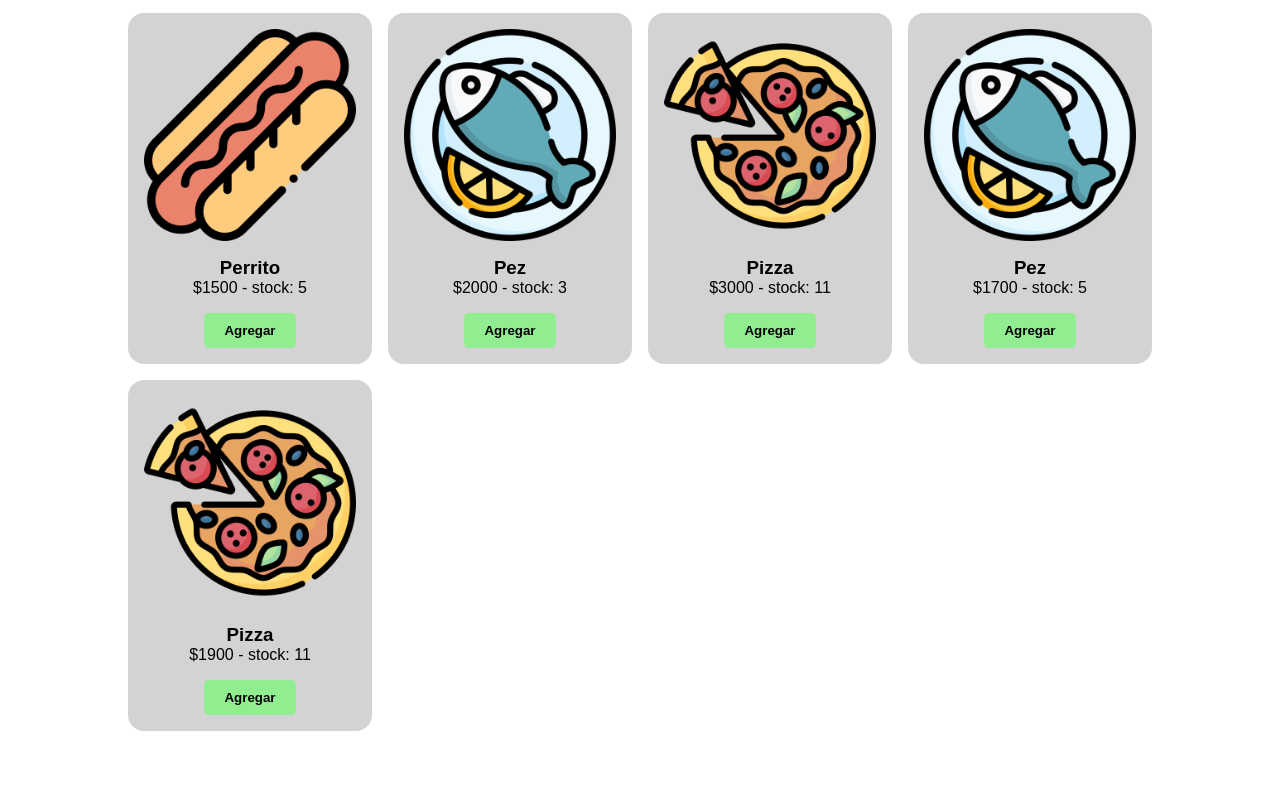
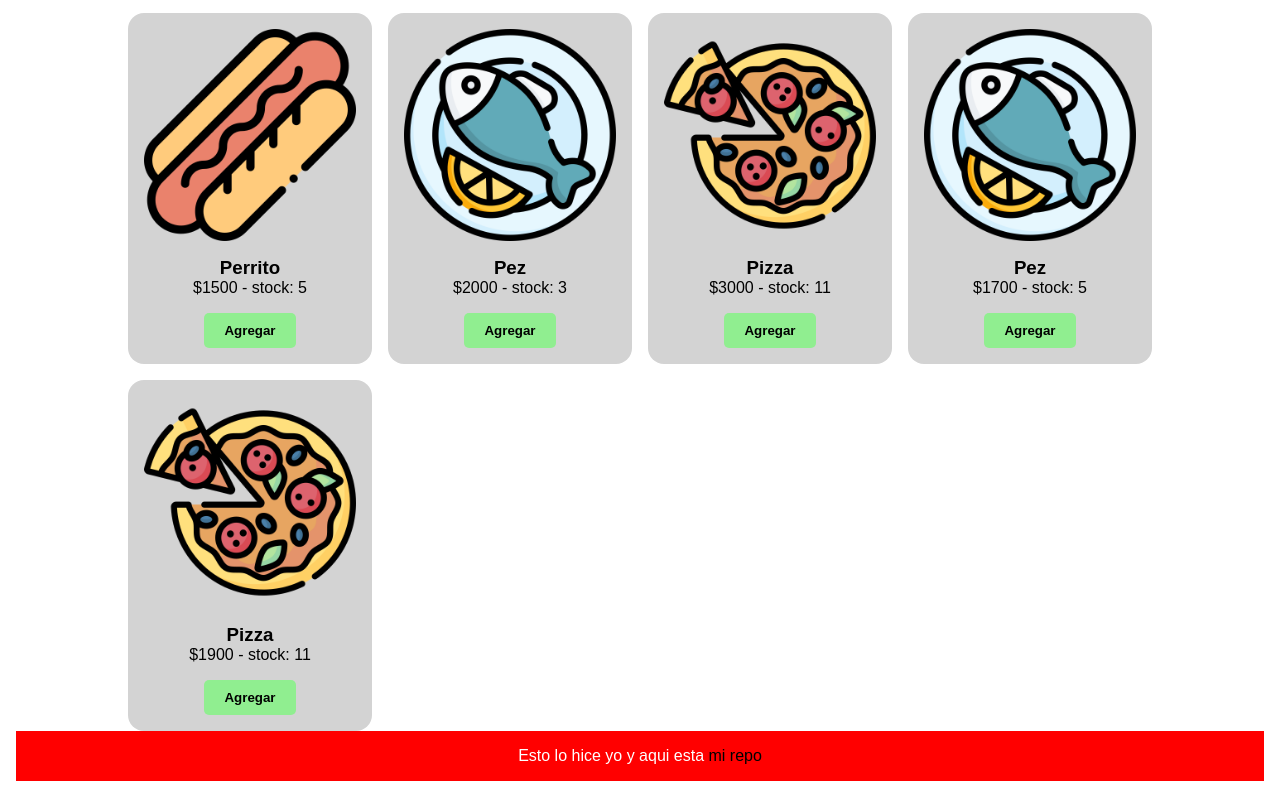
Before and after one commit to bismalemmanuel/ecommerce, a plain HTML site: page index.html in a window 1280 px wide. Shown: the part 430-1227 px from the top of the page. Before the commit the page ends 1177 px from the top, so only its background shows below. Drawn offline with nearby package versions, Linux system fonts and the light colour scheme.

Commit message:
add link to github

```diff
--- a/assets/styles.css
+++ b/assets/styles.css
@@ -145,6 +145,15 @@ a {
     gap: 1rem;
 }
 
+footer {
+    height: 50px;
+    background-color: red;
+    display: flex;
+    align-items: center;
+    justify-content: center;
+    color: #fff;
+}
+
 @media (min-width: 900px) {
     .contentCartShop {
         width: 30%;
--- a/index.html
+++ b/index.html
@@ -26,6 +26,11 @@
         <div class="contentCartShop__total"></div>
     </div>
 
+    <footer>
+        <p>Esto lo hice yo y aqui esta <a href="https://github.com/bsqmAcademlo/repo_shopcart" target="_blank">mi
+                repo</a></p>
+    </footer>
+
     <script src="./assets/main.js"></script>
 </body>
 
```
